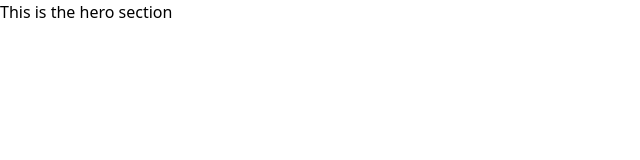
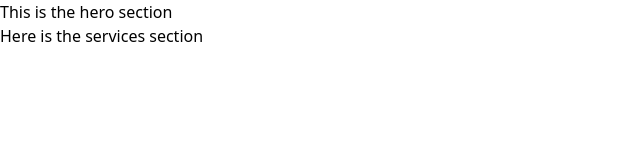
Before and after one commit to WD-66/Group-Project-Scaffold, a plain HTML site: page index.html in a window 1280 px wide. Shown: the whole page, without its empty margins (0-640 px from the left). Drawn offline with nearby package versions, Linux system fonts and the light colour scheme.

Commit message:
services h3 added

```diff
--- a/index.html
+++ b/index.html
@@ -17,6 +17,9 @@
       <!-- hero section end -->
 
       <!-- services section start -->
+      <section>
+        <h3>Here is the services section</h3>
+      </section>
       <!-- services section end -->
     </main>
     <footer></footer>
```
